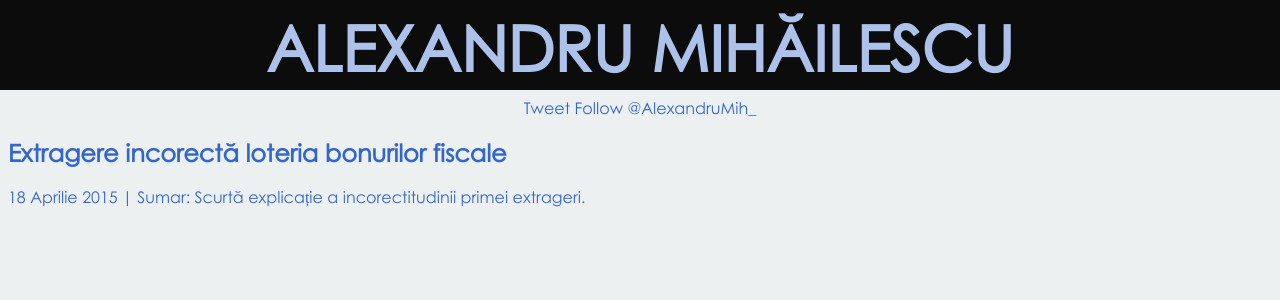
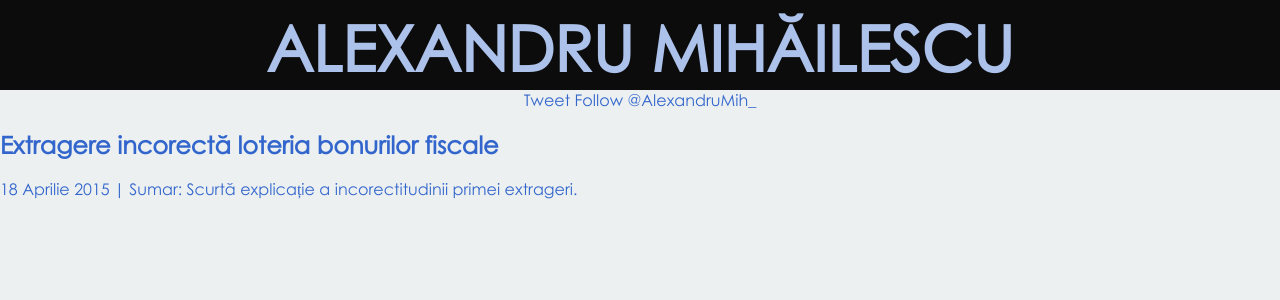
Before and after one commit to AlexandruMihailescu/alexandrumihailescu.github.com, a Jekyll site: the page built from blog.html, in a window 1280 px wide. Shown: the top 300 px of the page. Built offline with Jekyll 4.4.1, drawn with Linux system fonts in a browser that asks for light colours; nearby versions of some CDN libraries; Markdown is read by kramdown in place of the engine named in the settings; comment, search, counter and statistics services are not loaded.

Commit message:
margin to 0

```diff
--- a/style/navstyle.css
+++ b/style/navstyle.css
@@ -11,7 +11,7 @@ body {
   color: Black;
   -webkit-font-smoothing: antialiased;
   background: #ecf0f1;
-  padding: 0;
+  margin: 0;
   padding-top: 10vh;
 }
 
```
